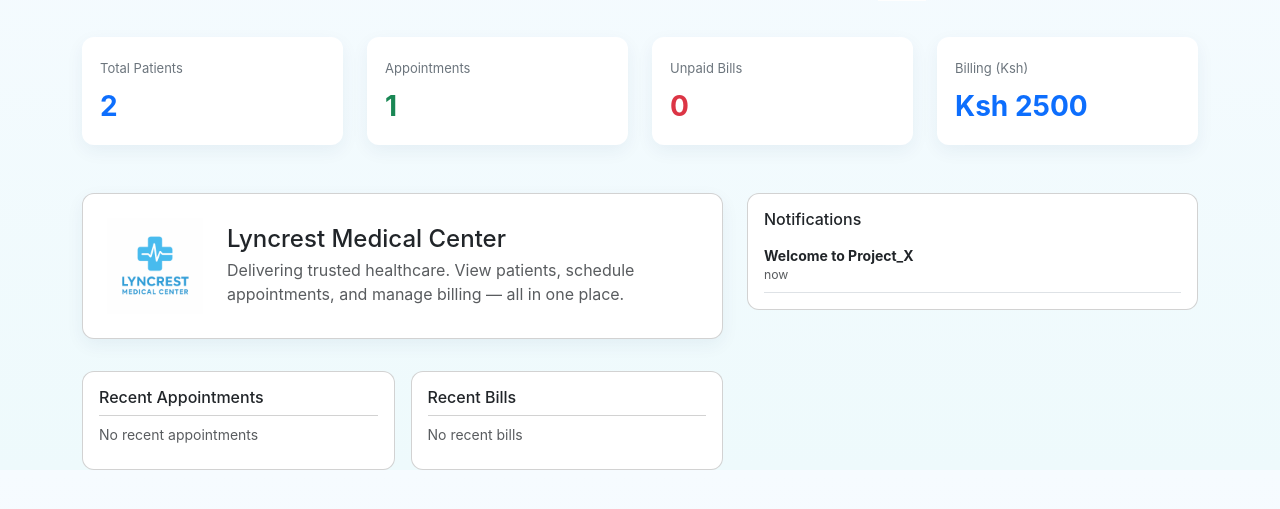
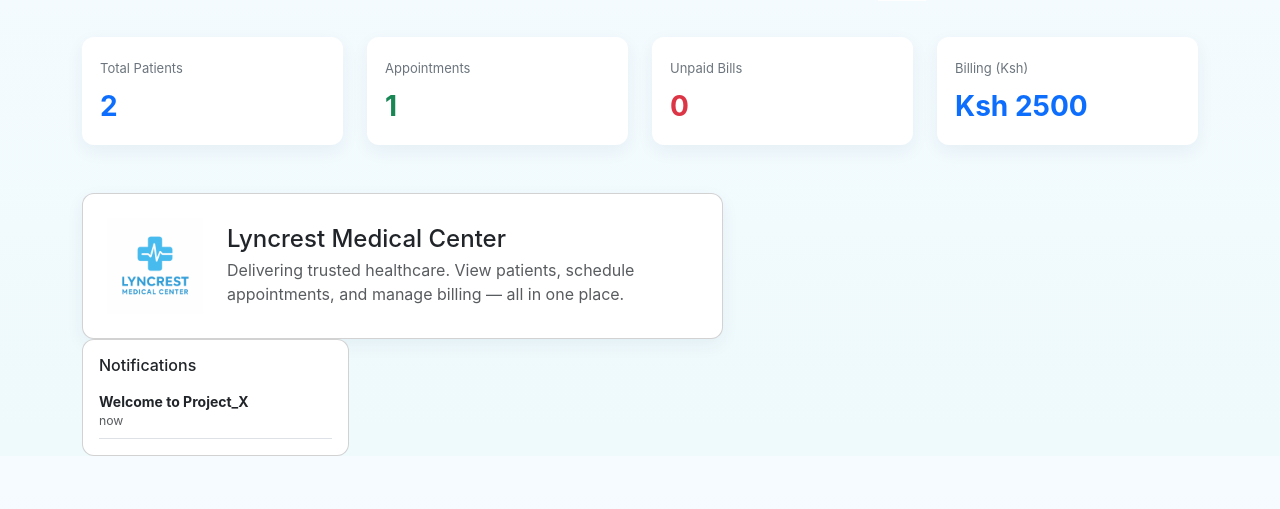
Before and after one commit to ndonga123/Project_y, a Flask app: page / in a window 1280 px wide. Shown: the part 148-657 px from the top of the page. Run offline with Flask 3, Linux system fonts and the light colour scheme; data comes from the database, SQL or seed files in the repository.

Commit message:
Update dashboard.html

```diff
--- a/templates/dashboard.html
+++ b/templates/dashboard.html
@@ -74,40 +74,6 @@
         </div>
       </div>
 
-      <!-- Recent items -->
-      <div class="row g-3 mt-3">
-        <div class="col-md-6">
-          <div class="card p-3">
-            <h6>Recent Appointments</h6>
-            <ul class="list-group list-group-flush">
-              {% if recent_appointments %}
-                {% for a in recent_appointments %}
-                  <li class="list-group-item small">{{ a.date }} {{ a.time }} — {{ a.doctor }} ({{ a.patient.name }})</li>
-                {% endfor %}
-              {% else %}
-                <li class="list-group-item small text-muted">No recent appointments</li>
-              {% endif %}
-            </ul>
-          </div>
-        </div>
-
-        <div class="col-md-6">
-          <div class="card p-3">
-            <h6>Recent Bills</h6>
-            <ul class="list-group list-group-flush">
-              {% if recent_bills %}
-                {% for b in recent_bills %}
-                  <li class="list-group-item small">{{ b.date_issued.strftime('%Y-%m-%d %H:%M') }} — Ksh {{ "%.2f"|format(b.amount) }} — {{ b.status }} ({{ b.patient.name }})</li>
-                {% endfor %}
-              {% else %}
-                <li class="list-group-item small text-muted">No recent bills</li>
-              {% endif %}
-            </ul>
-          </div>
-        </div>
-      </div>
-    </div>
-
     <!-- Notifications -->
     <div class="col-lg-5">
       <div class="card p-3">
```
